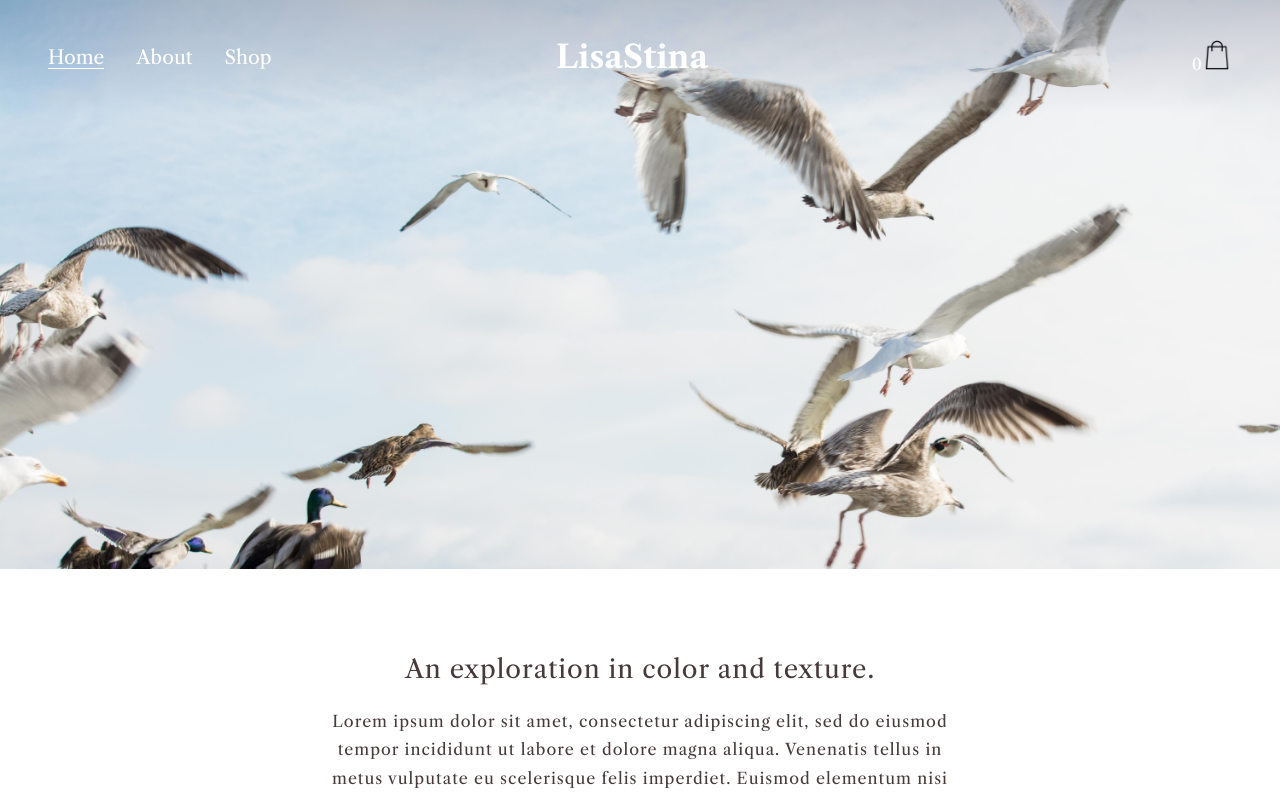
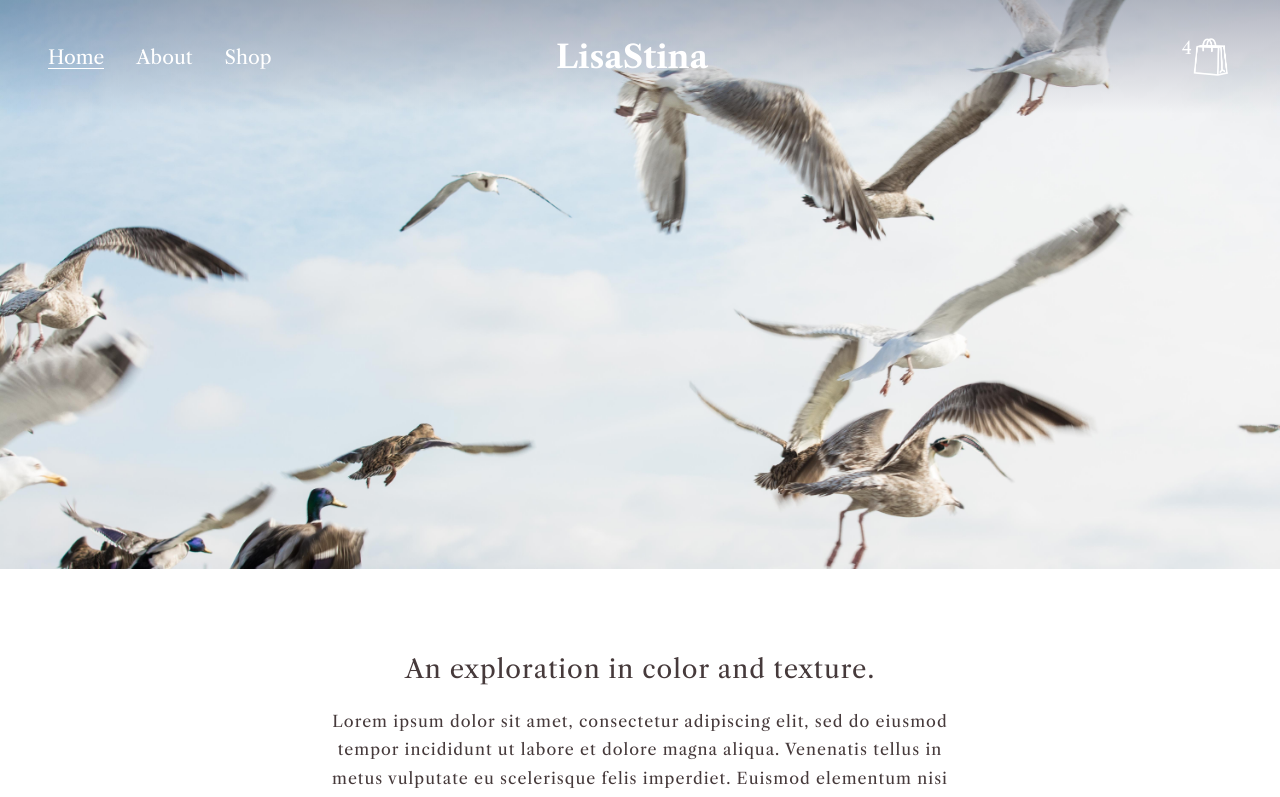
Before and after one commit to lisastina/webshop, a React (Create React App) app in the folder webshop/: page / in a window 1280 px wide. Shown: the top 797 px of the page. Built offline with nearby package versions, Linux system fonts and the light colour scheme; a web font is replaced by a local one.

Commit message:
Shopping cart icon and number position

```diff
--- a/webshop/src/components/Navbar.js
+++ b/webshop/src/components/Navbar.js
@@ -22,8 +22,15 @@ const Navbar = () => {
                     <h1 onClick={() => history.push('/')}>LisaStina</h1>
                 </div>
                 <div className={style.cartIcon}>
-                    <span className={style.cartNumber}>0</span>
+                    <div className={style.cartNumWrapper}>
+                        <span className={style.cartNumber}>4</span>
+                    </div>
+
+                    {location.pathname === "/" ?
+                    <img src="/assets/icons/cart-icon-white.png" alt="shopping cart icon"/>
+                    :
                     <img src="/assets/icons/cart-icon.png" alt="shopping cart icon"/>
+                    }
                 </div>
             </div>
         </div>
--- a/webshop/src/css/Navbar.module.css
+++ b/webshop/src/css/Navbar.module.css
@@ -46,14 +46,13 @@
     text-align: end;
     margin-right: 2rem;
     width: 33%;
+    color:#463a3b;
+    display: flex;
+    justify-content: flex-end;
 }
 .cartIcon img {
-    width: 30px;
+    width: 40px;
 }
-.cartIcon {
-    color:#463a3b;
-}
-
 
 /* When on homepage make elements in navbar white */
 .white a, .white h1, .white .cartIcon {
@@ -63,5 +62,17 @@
     background-color: #FFF;
 }
 .navbar.white {
-    background: linear-gradient(to bottom, #30385e3b 0%, #c5c5c500 100%);
+    background: linear-gradient(to bottom, #292f5050 0%, #c5c5c500 100%);
 }
+
+.cartIcon .cartNumWrapper {
+
+  width: 30px;
+  height: 30px;
+}
+.cartIcon .cartNumber {
+
+    height: 100%;
+    font-size: 1.1rem;
+    line-height: 1rem;
+}
```
Also changed, not shown: webshop/public/assets/icons/cart-icon-white.png (added), webshop/public/assets/icons/cart-icon.png.
